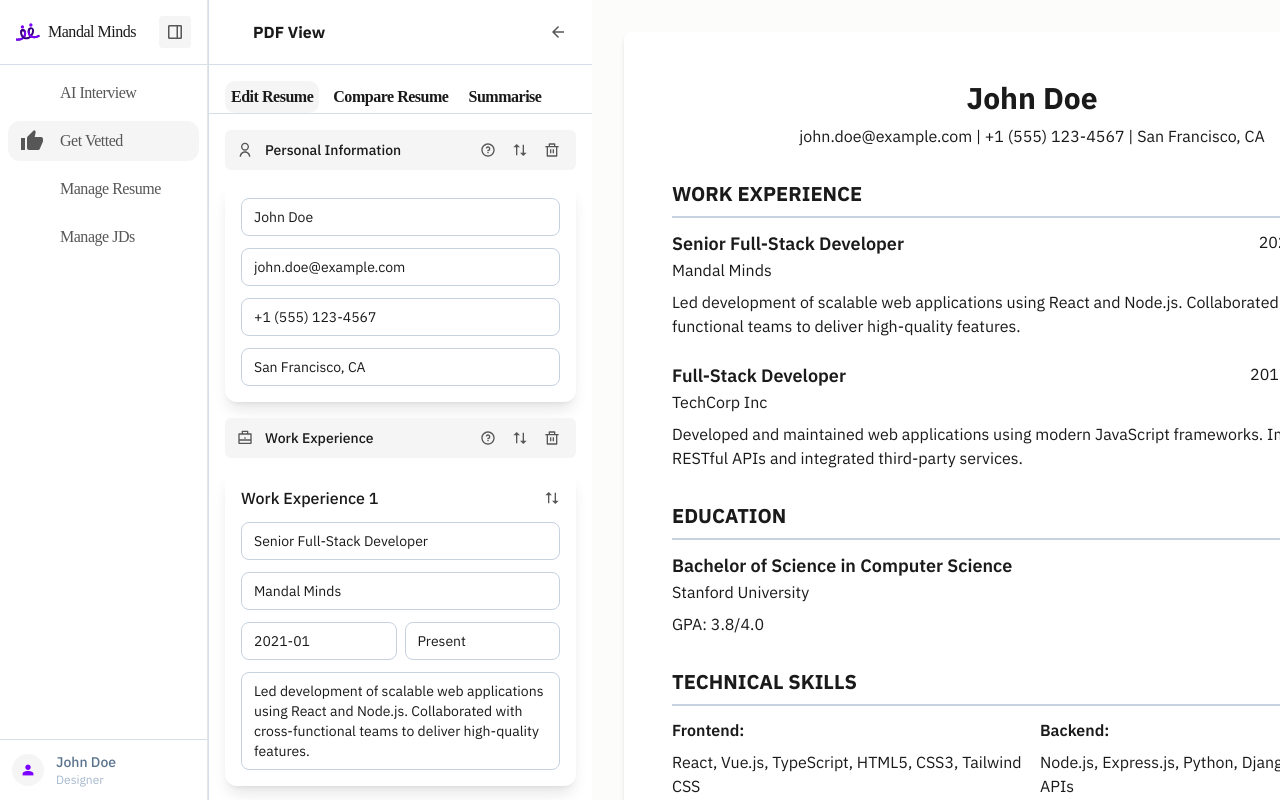
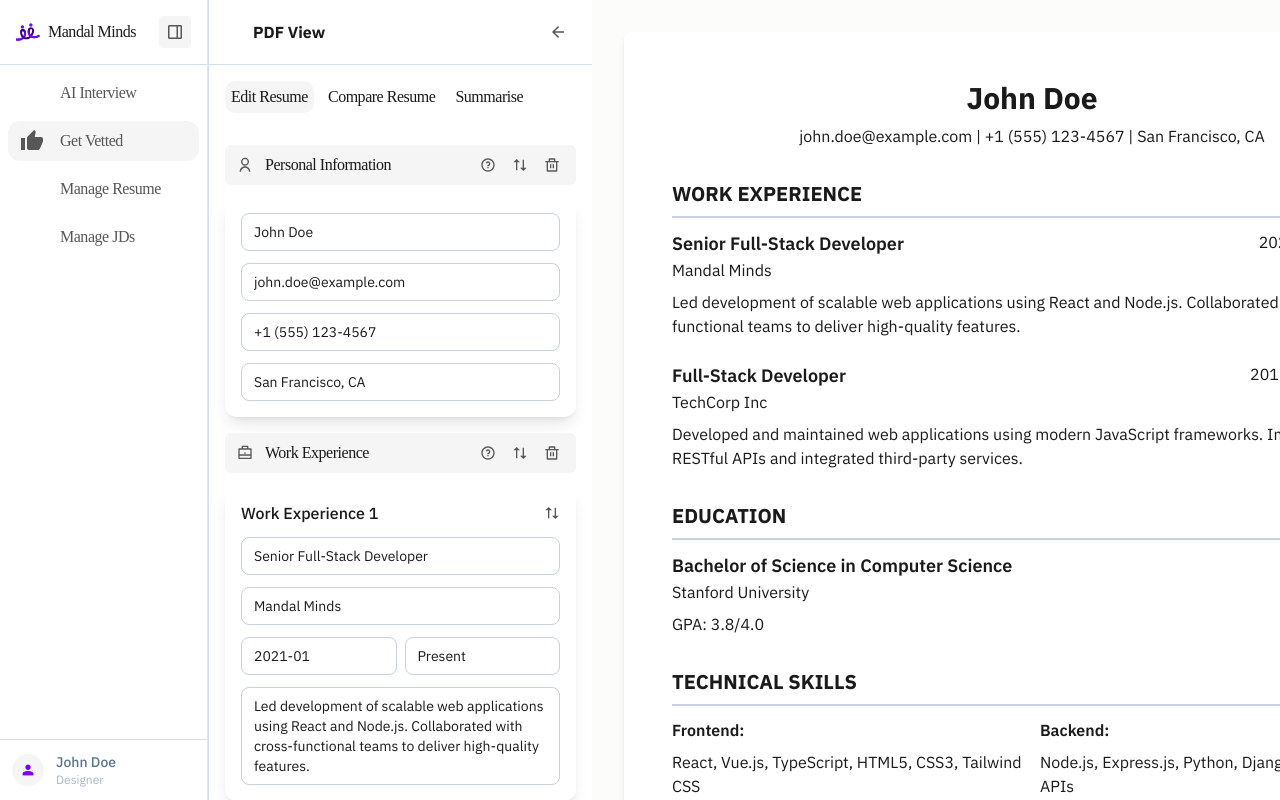
Before and after one commit to Ajaymanath6/-mandal-minds-interview-platform, a React (Vite) app in the folder app/: page /edit-resume in a window 1280 px wide. Built offline with nearby package versions, Linux system fonts and the light colour scheme; some icons are missing.

Commit message:
Fix tab border issue, add conditional content for Compare Resume and Summarise tabs, match font styling with section headers

```diff
--- a/app/src/pages/EditResume.jsx
+++ b/app/src/pages/EditResume.jsx
@@ -570,16 +570,16 @@ export default function EditResume() {
             </div>
 
             {/* Tabs */}
-            <div className="px-4 pt-4 border-b border-gray-200">
+            <div className="px-4 pt-4 pb-4">
               <div className="flex gap-2">
                 <button
                   onClick={() => setActiveTab("edit-resume")}
-                  className="transition-colors hover:bg-[#F5F5F5]"
+                  className="transition-colors hover:bg-[#F5F5F5] text-sm font-medium"
                   style={{
                     padding: "4px 6px",
                     borderRadius: "10px",
                     fontFamily: "Body Font",
-                    fontWeight: 600,
+                    fontWeight: 500,
                     fontStyle: "normal",
                     fontSize: "16px",
                     lineHeight: "24px",
@@ -592,12 +592,12 @@ export default function EditResume() {
                 </button>
                 <button
                   onClick={() => setActiveTab("compare-resume")}
-                  className="transition-colors hover:bg-[#F5F5F5]"
+                  className="transition-colors hover:bg-[#F5F5F5] text-sm font-medium"
                   style={{
                     padding: "4px 6px",
                     borderRadius: "10px",
                     fontFamily: "Body Font",
-                    fontWeight: 600,
+                    fontWeight: 500,
                     fontStyle: "normal",
                     fontSize: "16px",
                     lineHeight: "24px",
@@ -610,12 +610,12 @@ export default function EditResume() {
                 </button>
                 <button
                   onClick={() => setActiveTab("summarise")}
-                  className="transition-colors hover:bg-[#F5F5F5]"
+                  className="transition-colors hover:bg-[#F5F5F5] text-sm font-medium"
                   style={{
                     padding: "4px 6px",
                     borderRadius: "10px",
                     fontFamily: "Body Font",
-                    fontWeight: 600,
+                    fontWeight: 500,
                     fontStyle: "normal",
                     fontSize: "16px",
                     lineHeight: "24px",
@@ -629,7 +629,8 @@ export default function EditResume() {
               </div>
             </div>
 
-            {/* Sections */}
+            {/* Content based on active tab */}
+            {activeTab === "edit-resume" && (
               <Reorder.Group
                 axis="y"
                 values={sections}
@@ -652,7 +653,7 @@ export default function EditResume() {
                     <div className="flex items-center justify-between px-3 py-2 rounded-md text-sm font-medium" style={{ backgroundColor: '#F5F5F5', color: '#1A1A1A' }}>
                       <div className="flex items-center space-x-3">
                         <Icon size={16} style={{ color: '#575757' }} />
-                        <span>{section.name}</span>
+                        <span style={{ fontFamily: 'Body Font', fontWeight: 500, fontSize: '16px', lineHeight: '24px', letterSpacing: '-0.03em' }}>{section.name}</span>
                       </div>
                       <div className="flex items-center gap-2">
                         <button className="text-gray-500 hover:text-gray-700 hover:bg-white p-1 rounded">
@@ -676,6 +677,43 @@ export default function EditResume() {
                 );
               })}
               </Reorder.Group>
+            )}
+
+            {activeTab === "compare-resume" && (
+              <div className="flex-1 p-4 overflow-y-auto thin-scrollbar">
+                {/* Blank section for Compare Resume */}
+              </div>
+            )}
+
+            {activeTab === "summarise" && (
+              <div className="flex-1 p-4 overflow-y-auto thin-scrollbar">
+                <div className="bg-white rounded-xl shadow-lg p-6">
+                  <h3 className="text-lg font-semibold mb-4" style={{ color: '#1A1A1A' }}>
+                    Resume Summary
+                  </h3>
+                  <div className="space-y-4">
+                    <p style={{ color: '#1A1A1A', lineHeight: '1.6' }}>
+                      {resumeData.personal.name} is a {resumeData.work[0]?.title || 'professional'} with experience at {resumeData.work[0]?.company || 'various companies'}.
+                      Currently working as {resumeData.work[0]?.title || 'a professional'} at {resumeData.work[0]?.company || 'their current organization'} since {resumeData.work[0]?.startDate || 'recently'}.
+                      {resumeData.work[0]?.description || 'Has a strong background in software development and technology.'}
+                    </p>
+                    <div>
+                      <h4 className="font-semibold mb-2" style={{ color: '#1A1A1A' }}>Education:</h4>
+                      <p style={{ color: '#1A1A1A' }}>
+                        {resumeData.education.degree} from {resumeData.education.institution} ({resumeData.education.startYear} - {resumeData.education.endYear})
+                        {resumeData.education.gpa && `, GPA: ${resumeData.education.gpa}`}
+                      </p>
+                    </div>
+                    <div>
+                      <h4 className="font-semibold mb-2" style={{ color: '#1A1A1A' }}>Contact:</h4>
+                      <p style={{ color: '#1A1A1A' }}>
+                        {resumeData.personal.email} | {resumeData.personal.phone} | {resumeData.personal.location}
+                      </p>
+                    </div>
+                  </div>
+                </div>
+              </div>
+            )}
           </div>
         </div>
 
```
Lines whose indentation alone changed are shown as unchanged.
